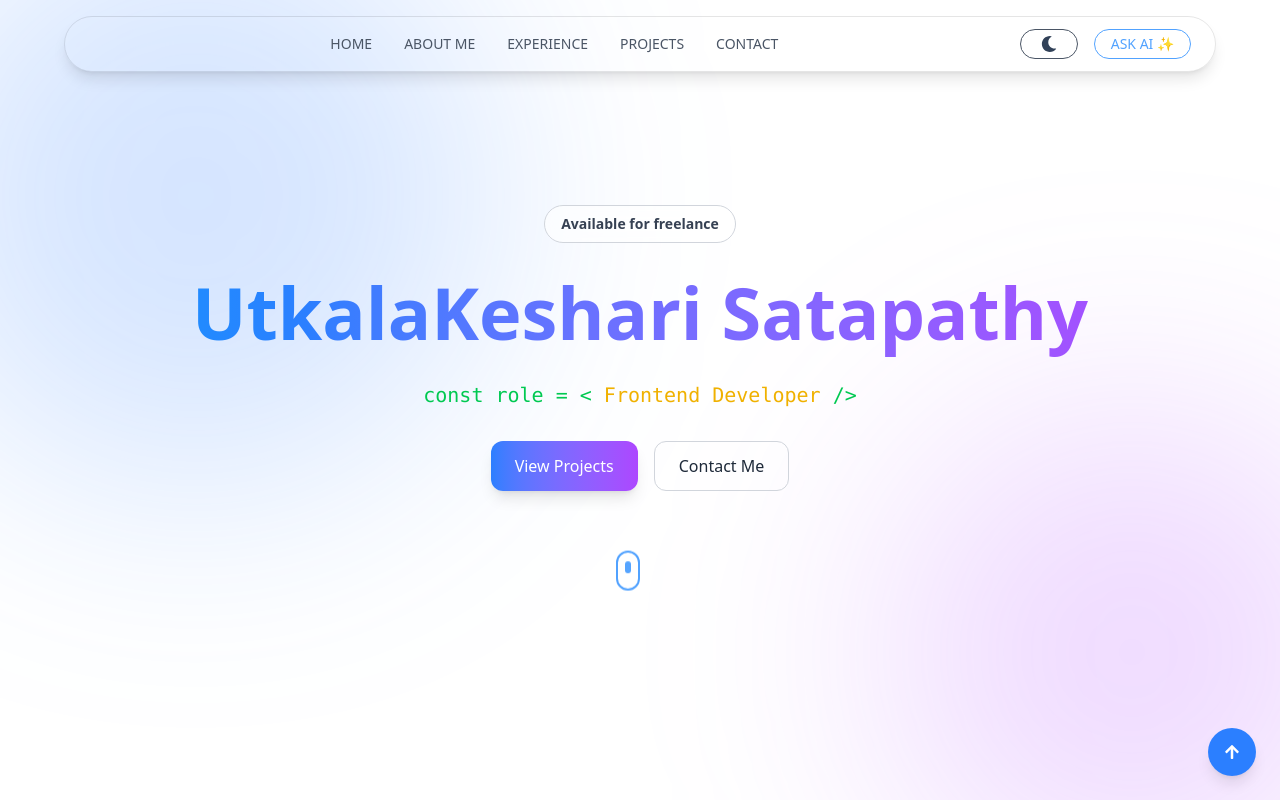
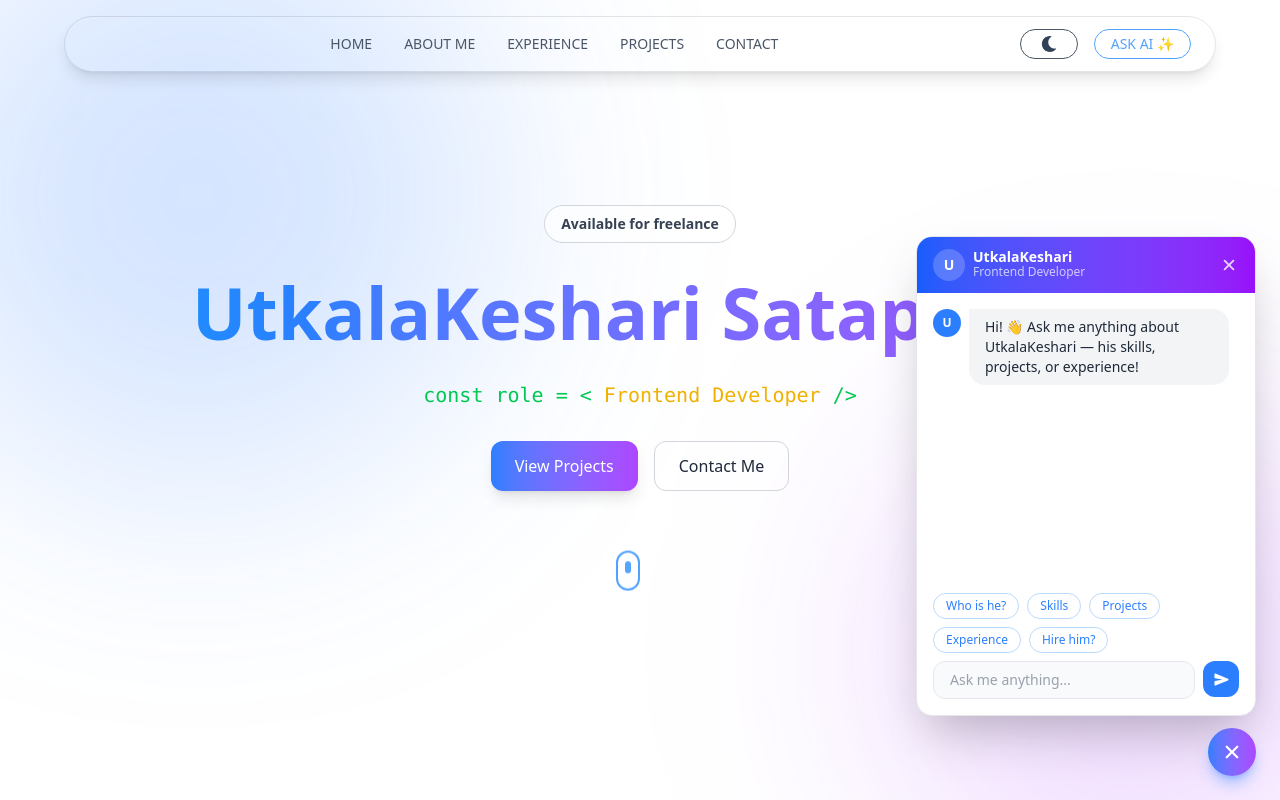
Before and after one commit to utkalakeshari-satapathy2004/portfolio, a Next.js app: page / in a window 1280 px wide. Both pictures are taken after a click on the button "ASK AI ✨". Shown: the top 800 px of the page. Built offline with nearby package versions, Linux system fonts and the light colour scheme.

Commit message:
added chart modal

```diff
--- /dev/null
+++ b/src/components/ChatBot.jsx
@@ -0,0 +1,220 @@
+"use client";
+
+import { useState, useRef, useEffect } from "react";
+import { motion, AnimatePresence } from "framer-motion";
+import { IoChatbubbleEllipses, IoClose, IoSend } from "react-icons/io5";
+
+const knowledge = [
+  {
+    keywords: ["hello", "hi", "hey", "sup", "hii"],
+    answer:
+      "Hey there! 👋 I'm UtkalaKeshari's portfolio bot. Ask me anything about him — his skills, projects, experience, or how to get in touch!",
+  },
+  {
+    keywords: ["who", "about", "yourself", "introduce", "tell me"],
+    answer:
+      "I'm UtkalaKeshari Satapathy — a passionate Frontend Developer. I build modern, high-performance web apps with clean architecture and great UX. I'm currently available for freelance work! 🚀",
+  },
+  {
+    keywords: ["name"],
+    answer: "His name is UtkalaKeshari Satapathy.",
+  },
+  {
+    keywords: ["skill", "tech", "stack", "technology", "know", "use", "tools"],
+    answer:
+      "🛠️ Tech stack:\n• HTML, CSS, JavaScript\n• React, Next.js\n• Tailwind CSS, shadcn/ui\n• MongoDB\n• Git & GitHub\n• VS Code",
+  },
+  {
+    keywords: ["project", "work", "built", "made", "portfolio"],
+    answer:
+      "📁 Projects:\n1. Portfolio Website — Next.js, Tailwind, Framer Motion\n2. Study Platform — Full-stack app with auth, admin dashboard, cloud uploads & email notifications\n3. E-Commerce Platform — Full-stack shop with cart, checkout, Stripe payments & admin panel",
+  },
+  {
+    keywords: ["experience", "background", "journey", "history"],
+    answer:
+      "📅 Experience:\n• Frontend Developer @ Freelance (2024 – Present)\n• React Developer @ Personal Projects (2023 – 2024)\n• Web Dev Learner @ Self Learning (2022 – 2023)",
+  },
+  {
+    keywords: ["contact", "hire", "reach", "email", "freelance", "available"],
+    answer:
+      "💼 UtkalaKeshari is available for freelance! You can reach out through the Contact section on this page. He'd love to work with you!",
+  },
+  {
+    keywords: ["react", "next", "nextjs"],
+    answer:
+      "React and Next.js are his core specialties. He builds scalable, performant apps with clean component architecture and modern patterns.",
+  },
+  {
+    keywords: ["tailwind", "css", "style", "design", "ui"],
+    answer:
+      "He uses Tailwind CSS and shadcn/ui to craft clean, responsive interfaces. Attention to design details and UX is a big part of his workflow.",
+  },
+  {
+    keywords: ["mongodb", "database", "backend"],
+    answer:
+      "He works with MongoDB for database needs and has built full-stack apps with Node.js + Express backends paired with Next.js frontends.",
+  },
+];
+
+const suggestions = ["Who is he?", "Skills", "Projects", "Experience", "Hire him?"];
+
+function getReply(input) {
+  const lower = input.toLowerCase();
+  for (const item of knowledge) {
+    if (item.keywords.some((kw) => lower.includes(kw))) {
+      return item.answer;
+    }
+  }
+  return "Hmm, I'm not sure about that. Try asking about his skills, projects, experience, or how to contact him! 😊";
+}
+
+const BotMessage = ({ text }) => (
+  <div className="flex items-start gap-2">
+    <div className="w-7 h-7 rounded-full bg-blue-500 flex items-center justify-center text-white text-xs font-bold flex-shrink-0">
+      U
+    </div>
+    <div className="bg-gray-100 dark:bg-white/10 text-gray-800 dark:text-gray-200 text-sm rounded-2xl rounded-tl-none px-4 py-2 max-w-[85%] whitespace-pre-line">
+      {text}
+    </div>
+  </div>
+);
+
+const UserMessage = ({ text }) => (
+  <div className="flex justify-end">
+    <div className="bg-blue-500 text-white text-sm rounded-2xl rounded-tr-none px-4 py-2 max-w-[85%]">
+      {text}
+    </div>
+  </div>
+);
+
+export default function ChatBot() {
+  const [open, setOpen] = useState(false);
+
+  useEffect(() => {
+    const handler = () => setOpen(true);
+    window.addEventListener("open-chatbot", handler);
+    return () => window.removeEventListener("open-chatbot", handler);
+  }, []);
+
+  const [messages, setMessages] = useState([
+    { type: "bot", text: "Hi! 👋 Ask me anything about UtkalaKeshari — his skills, projects, or experience!" },
+  ]);
+  const [input, setInput] = useState("");
+  const bottomRef = useRef(null);
+
+  useEffect(() => {
+    bottomRef.current?.scrollIntoView({ behavior: "smooth" });
+  }, [messages]);
+
+  const send = (text) => {
+    const trimmed = text.trim();
+    if (!trimmed) return;
+    const reply = getReply(trimmed);
+    setMessages((prev) => [
+      ...prev,
+      { type: "user", text: trimmed },
+      { type: "bot", text: reply },
+    ]);
+    setInput("");
+  };
+
+  const handleSubmit = (e) => {
+    e.preventDefault();
+    send(input);
+  };
+
+  return (
+    <div className="fixed bottom-6 right-6 z-50 flex flex-col items-end gap-3">
+      <AnimatePresence>
+        {open && (
+          <motion.div
+            key="chat"
+            initial={{ opacity: 0, y: 20, scale: 0.95 }}
+            animate={{ opacity: 1, y: 0, scale: 1 }}
+            exit={{ opacity: 0, y: 20, scale: 0.95 }}
+            transition={{ duration: 0.2 }}
+            className="w-85 h-120 rounded-2xl border border-gray-200 dark:border-white/10 bg-white dark:bg-[#0a1128] shadow-2xl flex flex-col overflow-hidden"
+          >
+            {/* Header */}
+            <div className="flex items-center justify-between px-4 py-3 bg-linear-to-r from-blue-600 to-purple-600">
+              <div className="flex items-center gap-2">
+                <div className="w-8 h-8 rounded-full bg-white/20 flex items-center justify-center text-white font-bold text-sm">
+                  U
+                </div>
+                <div>
+                  <p className="text-white font-semibold text-sm leading-none">UtkalaKeshari</p>
+                  <p className="text-white/70 text-xs">Frontend Developer</p>
+                </div>
+              </div>
+              <button onClick={() => setOpen(false)} className="text-white/80 hover:text-white transition">
+                <IoClose size={20} />
+              </button>
+            </div>
+
+            {/* Messages */}
+            <div className="flex-1 overflow-y-auto px-4 py-4 space-y-3 scrollbar-hide">
+              {messages.map((msg, i) =>
+                msg.type === "bot" ? (
+                  <BotMessage key={i} text={msg.text} />
+                ) : (
+                  <UserMessage key={i} text={msg.text} />
+                )
+              )}
+              <div ref={bottomRef} />
+            </div>
+
+            {/* Suggestions */}
+            <div className="px-4 pb-2 flex gap-2 flex-wrap">
+              {suggestions.map((s) => (
+                <button
+                  key={s}
+                  onClick={() => send(s)}
+                  className="text-xs px-3 py-1 rounded-full border border-blue-400/40 text-blue-500 dark:text-blue-400 hover:bg-blue-500/10 transition"
+                >
+                  {s}
+                </button>
+              ))}
+            </div>
+
+            {/* Input */}
+            <form onSubmit={handleSubmit} className="px-4 pb-4 flex gap-2">
+              <input
+                type="text"
+                value={input}
+                onChange={(e) => setInput(e.target.value)}
+                placeholder="Ask me anything..."
+                className="flex-1 text-sm rounded-xl border border-gray-200 dark:border-white/10 bg-gray-50 dark:bg-white/5 text-gray-800 dark:text-white placeholder-gray-400 px-4 py-2 outline-none focus:border-blue-500 transition"
+              />
+              <button
+                type="submit"
+                className="w-9 h-9 rounded-xl bg-blue-500 hover:bg-blue-600 text-white flex items-center justify-center transition shrink-0"
+              >
+                <IoSend size={15} />
+              </button>
+            </form>
+          </motion.div>
+        )}
+      </AnimatePresence>
+
+      {/* Toggle button */}
+      <motion.button
+        onClick={() => setOpen((v) => !v)}
+        whileHover={{ scale: 1.1 }}
+        whileTap={{ scale: 0.95 }}
+        className="w-12 h-12 rounded-full bg-linear-to-r from-blue-500 to-purple-500 text-white shadow-lg shadow-blue-500/40 flex items-center justify-center"
+      >
+        <AnimatePresence mode="wait">
+          {open ? (
+            <motion.span key="close" initial={{ rotate: -90, opacity: 0 }} animate={{ rotate: 0, opacity: 1 }} exit={{ rotate: 90, opacity: 0 }} transition={{ duration: 0.15 }}>
+              <IoClose size={24} />
+            </motion.span>
+          ) : (
+            <motion.span key="open" initial={{ rotate: 90, opacity: 0 }} animate={{ rotate: 0, opacity: 1 }} exit={{ rotate: -90, opacity: 0 }} transition={{ duration: 0.15 }}>
+              <IoChatbubbleEllipses size={24} />
+            </motion.span>
+          )}
+        </AnimatePresence>
+      </motion.button>
+    </div>
+  );
+}
--- a/src/components/Footer.jsx
+++ b/src/components/Footer.jsx
@@ -46,7 +46,7 @@ const Footer = () => {
             <button
                 onClick={scrollToTop}
                 aria-label="Back to top"
-                className="fixed bottom-6 right-6 z-50 w-12 h-12 rounded-full flex items-center justify-center shadow-lg bg-blue-500 hover:bg-blue-600 text-white transition-all duration-300 hover:scale-110"
+                className="fixed bottom-24 right-6 z-50 w-12 h-12 rounded-full flex items-center justify-center shadow-lg bg-blue-500 hover:bg-blue-600 text-white transition-all duration-300 hover:scale-110"
             >
                 <FaArrowUp className="w-4 h-4" />
             </button>
--- a/src/components/NavBar.jsx
+++ b/src/components/NavBar.jsx
@@ -37,7 +37,10 @@ const NavBar = () => {
                         </div>
 
                         {/* Button */}
-                        <button className="hidden md:block border border-blue-400 text-blue-400 px-4 py-1 rounded-full text-sm hover:bg-blue-400 hover:text-white transition">
+                        <button
+                            className="hidden md:block border border-blue-400 text-blue-400 px-4 py-1 rounded-full text-sm hover:bg-blue-400 hover:text-white transition"
+                            onClick={() => window.dispatchEvent(new CustomEvent("open-chatbot"))}
+                        >
                             ASK AI ✨
                         </button>
 
--- a/src/pages/Home.jsx
+++ b/src/pages/Home.jsx
@@ -6,6 +6,7 @@ import HeroPage from '@/pages/HeroPage'
 import Projects from '@/pages/Projects'
 import Skills from '@/pages/Skills'
 import Footer from '@/components/Footer'
+import ChatBot from '@/components/ChatBot'
 
 const Home = () => {
   return (
@@ -18,6 +19,7 @@ const Home = () => {
       <Projects/>
       <Contact/>
       <Footer/>
+      <ChatBot/>
     </div>
   )
 }
```
